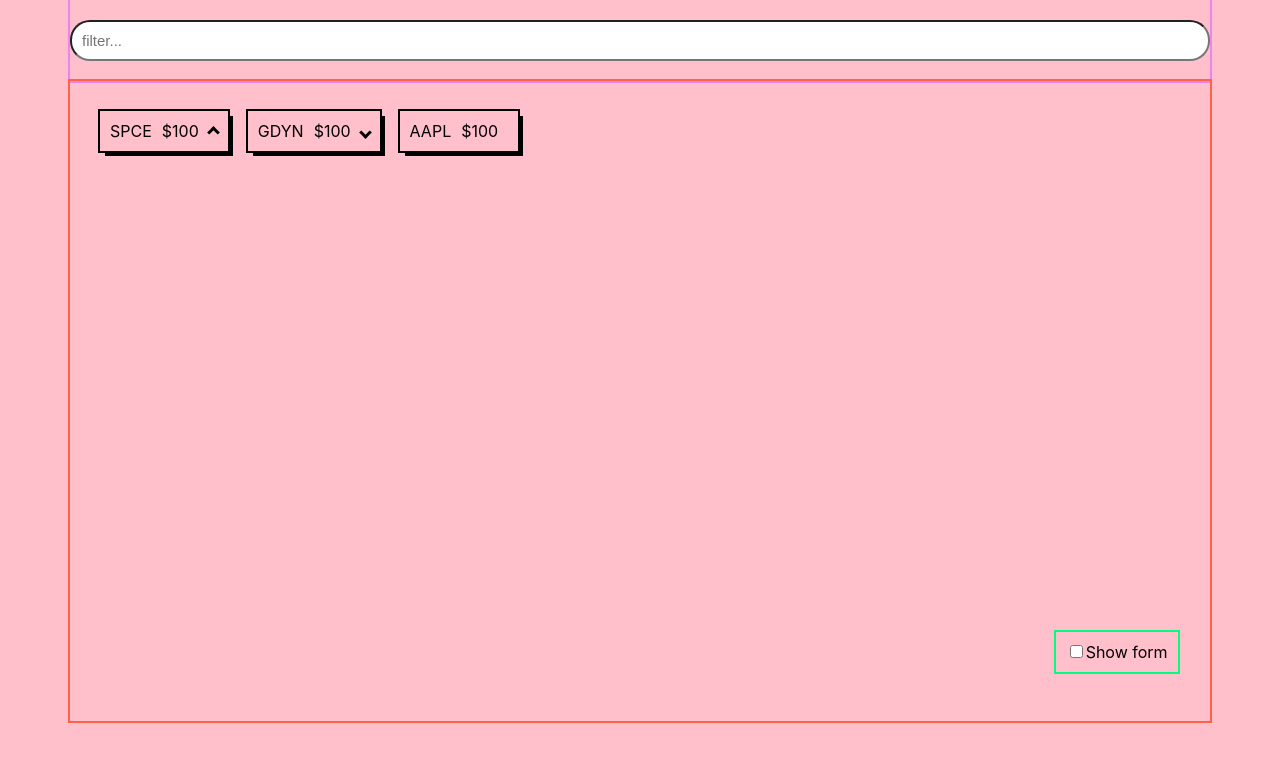
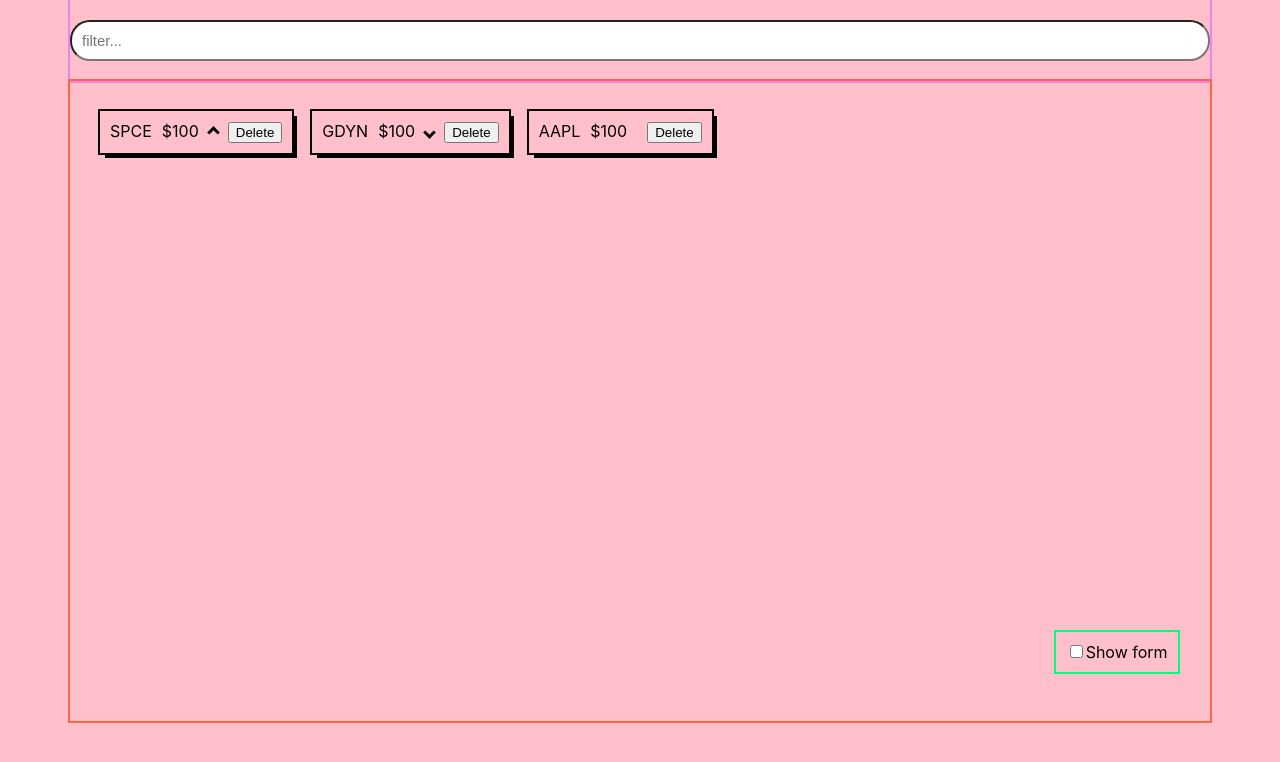
Before and after one commit to timothy-ryabikin/GridDynamicsTask, a React (Create React App) app in the folder task/: page / in a window 1280 px wide. Shown: the top 762 px of the page. Built offline with nearby package versions, Linux system fonts and the light colour scheme.

Commit message:
Added deleting data

```diff
--- a/task/src/App.js
+++ b/task/src/App.js
@@ -7,15 +7,15 @@ import { useState } from 'react';
 function App() {
 
   const [tickers, setTickers] = useState([
-    { id: 'ticker1', name: 'SPCE', price: "100", trend: "increase" },
-    { id: 'ticker2', name: 'GDYN', price: "100", trend: "decrease" },
-    { id: 'ticker3', name: 'AAPL', price: "100", trend: "nochange" },
+    { id: 1, name: 'SPCE', price: "100", trend: "increase", showDelete: true },
+    { id: 2, name: 'GDYN', price: "100", trend: "decrease", showDelete: true },
+    { id: 3, name: 'AAPL', price: "100", trend: "nochange", showDelete: true },
   ]);
 
   return (
     <div className="App">
       <Filter></Filter>
-      <Content tickers={tickers}></Content>
+      <Content tickers={tickers} setTickers={setTickers}></Content>
       <TickerForm tickers={tickers} setTickers={setTickers}></TickerForm>
     </div>
   );
--- a/task/src/Content.js
+++ b/task/src/Content.js
@@ -1,21 +1,47 @@
 import './css/Content.css';
+import { useState, useEffect } from "react";
 
 function Content(props) {
 
-    const { tickers } = props;
+    const { tickers, setTickers } = props;
+
+    const [dummy, setDummy] = useState();
+
+    // const changeShowDelete = (id) => {
+    //     console.log("changeShowDelete id = " + id);
+    //     tickers[id].showDelete = !tickers[id].showDelete;
+    //     setDummy({});
+    // }
+
+    const deleteItem = (id) => {
+        if (window.confirm("Confirm deleting ticker " + `${tickers[id].name}`)) {
+            tickers.splice(id, 1);
+            setDummy({});
+        }
+    }
 
     return (
         <section className="content">
             <div className="content__about">
                 {tickers.map((name, id) => (
-                    <div key={id} className="content__item" id={`${tickers[id].id}`}>
+                    <div key={id} className="content__item pointer" id={`${tickers[id].id}`} >
                         <div>{tickers[id].name}</div>
                         <div>&#36;{tickers[id].price}</div>
                         <div><i className={`${tickers[id].trend}`}></i></div>
+                        {tickers[id].showDelete &&
+                            <div className="delete-ticker-button">
+                                <button className="pointer" onClick={() => deleteItem(id)}>Delete</button>
+                            </div>}
                     </div>
                 ))}
+                {/* {tickers.map((name, id) => (
+
+                    tickers[id].showDelete && <div className="delete-ticker-button">
+                        <button onClick={() => deleteItem(id)}>Delete</button>
+                    </div>
+                ))} */}
             </div>
-        </section>
+        </section >
     )
 }
 
--- a/task/src/TickerForm.js
+++ b/task/src/TickerForm.js
@@ -7,6 +7,8 @@ function TickerForm(props) {
 
     const [showForm, setShowForm] = useState(false);
 
+    const [showDelete, setShowDelete] = useState(true);
+
     const [tickerName, setTickerName] = useState("");
 
     const [tickerPrice, setTickerPrice] = useState("");
@@ -15,24 +17,22 @@ function TickerForm(props) {
 
     const handleChangeName = (e) => {
         setTickerName(e.target.value)
-        console.log("tickerName = " + tickerName);
     }
 
     const handleChangePrice = (e) => {
         setTickerPrice(e.target.value)
-        console.log("tickerPrice = " + tickerPrice);
     }
 
     const handleChangeTrend = (e) => {
         setTickerTrend(e.target.value)
-        console.log("tickerTrend = " + tickerTrend);
     }
 
     const handleSubmit = (e) => {
         e.preventDefault()
-        const id = "ticker" + (tickers.length + 1);
+        // const id = (tickers.length + 1);
+        const id = (new Date).getTime()
         setTickers((tickers) => [
-            ...tickers, { id: id, name: tickerName, price: tickerPrice, trend: tickerTrend }
+            ...tickers, { id: id, name: tickerName, price: tickerPrice, trend: tickerTrend, showDelete: showDelete }
         ])
     }
 
--- a/task/src/css/Content.css
+++ b/task/src/css/Content.css
@@ -9,6 +9,11 @@
     padding: 10px;
     margin: 10px;
     box-shadow: 5px 5px;
+}
+
+.content__item:hover{
+    transition: all 0.25s;
+    transform: scale(1.1);
 }
 
 .content__about{
```
